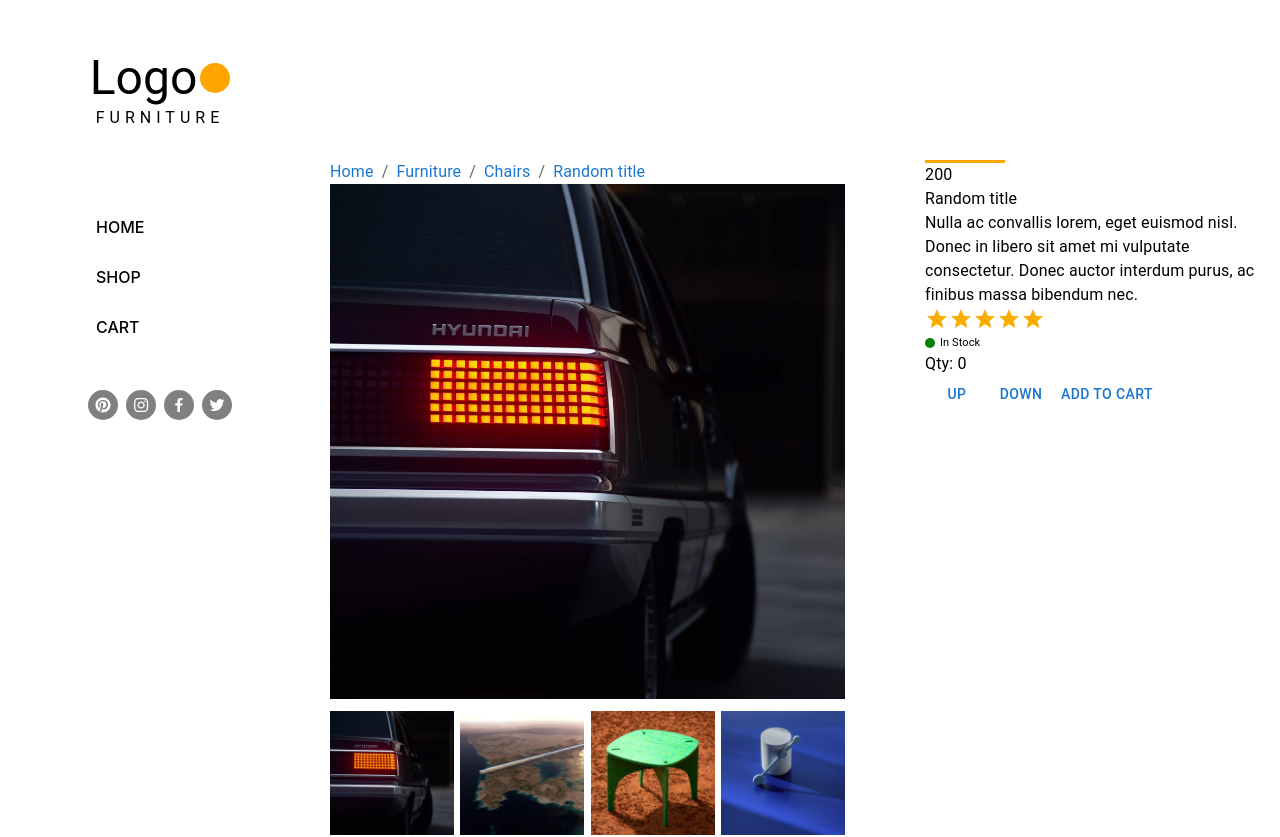
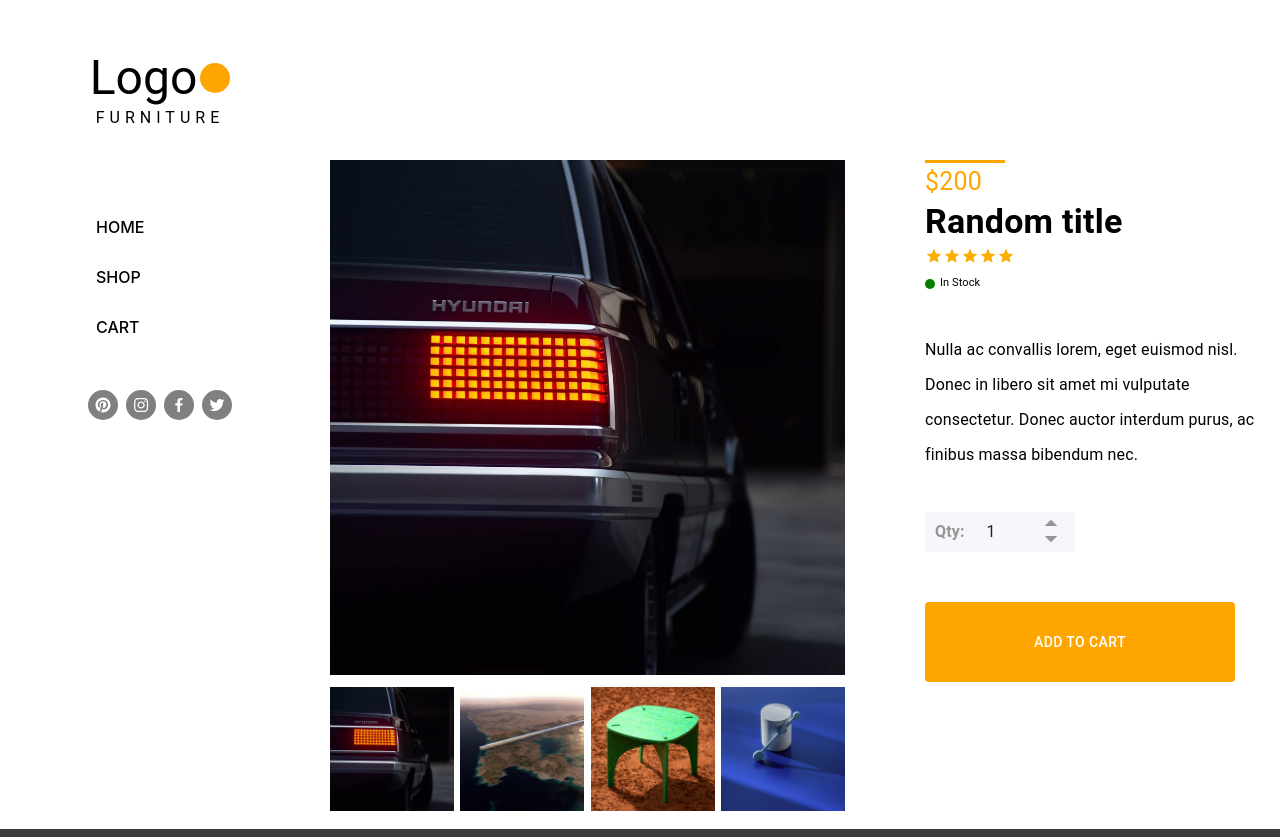
Before and after one commit to damiankuchta/storeTemplate, a React (Create React App) app in the folder frontend/: page / in a window 1280 px wide. Shown: the top 837 px of the page. Built offline with nearby package versions, Linux system fonts and the light colour scheme.

Commit message:
product styling

```diff
--- a/frontend/src/components/QuantityPicker.js
+++ b/frontend/src/components/QuantityPicker.js
@@ -1,23 +1,86 @@
-import React from "react"
+import React, {useState} from "react"
 import Box from "@mui/material/Box";
-import {Button, Typography} from "@mui/material";
+import {Input, Typography} from "@mui/material";
+import {ArrowDropDown, ArrowDropUp} from "@mui/icons-material";
+
 
 export default function QuantityPicker({quantity, setQuantity}) {
+
+    const [isSelected, setIsSelected] = useState(false);
+
+    const qualityPickerSx = {
+        display: "flex",
+        backgroundColor: "#f5f7fa",
+        alignItems: "center",
+        justifyContent: "space-between",
+        width: "150px",
+        "& > *": {
+            padding: "2px 10px",
+        }
+    }
+
+    const textHolderSx = {
+        display: "flex",
+        alignItems: "center",
+        color: "#959595",
+        fontWeight: "bolder",
+    }
+
+    const inputBoxSx = {
+
+        display: "flex",
+        width: "100px",
+        "& > input": {
+            cursor: "text",
+        },
+        border: isSelected ? "black 2px solid" : "#f5f7fa 2px solid",
+        borderRadius: "5px",
+
+    }
+
+    const arrowHolderSx = {
+        display: "flex",
+        flexDirection: "column",
+
+        "& > svg": {
+            color: "#959595",
+            cursor: "pointer",
+            margin: 0,
+            padding: 0,
+            height: "15px",
+            transform: "scale(2)"
+        },
+
+    }
+
 
     const changeQuantity = (quantity) => {
         setQuantity(old => {
             const total = old + quantity
-            return total > 0 ? total : 0
+            return (total > 1 ? total : 1)
         })
     }
 
+    const typeInQuantity = (event) => {
+        setQuantity(() => {
+            const value = event.target.value
+            return (value > 1 ? value : 1)
+        })
+    }
+
+
     return (
-        <Box as={'span'}>
-            <Typography>
-                Qty: {quantity}
-            </Typography>
-            <Button onClick={() => changeQuantity(1)}>Up</Button>
-            <Button onClick={() => changeQuantity(-1)}>Down</Button>
+        <Box component={'span'} sx={qualityPickerSx}>
+            <Typography sx={textHolderSx}>Qty: </Typography>
+
+            <Box sx={inputBoxSx} onFocus={() => setIsSelected(true)} onBlur={() => setIsSelected(false)}>
+                <Input type={'number'} onChange={typeInQuantity} value={quantity} disableUnderline/>
+                <Box sx={arrowHolderSx}>
+                    <ArrowDropUp onClick={() => changeQuantity(1)}/>
+                    <ArrowDropDown onClick={() => changeQuantity(-1)}/>
+                </Box>
+
+            </Box>
         </Box>
     )
 }
--- a/frontend/src/features/products/components/Product/AddToBasket.js
+++ b/frontend/src/features/products/components/Product/AddToBasket.js
@@ -1,7 +1,28 @@
-import React from "react"
+import React, {useState} from "react"
 import {Button} from "@mui/material";
+import QuantityPicker from "../../../../components/QuantityPicker";
+import Box from "@mui/material/Box";
 
-export default function AddToBasket({variant, quantity}) {
+const addToBaskerSx = {
+    "& > *": {
+        marginBottom: "50px"
+    }
+}
+
+const buttonSx = {
+    backgroundColor: "orange",
+    color: "white",
+    width: "310px",
+    height: "80px",
+
+    "&:hover": {
+        backgroundColor: "black",
+    },
+}
+
+export default function AddToBasket({variant}) {
+
+    const [quantity, setQuantity] = useState(1);
 
     const addToBasketClick = () => {
         console.log("add variant:", variant)
@@ -9,6 +30,12 @@
     }
 
     return (
-        <Button onClick={addToBasketClick}>Add to cart</Button>
+        <Box sx={addToBaskerSx}>
+            <QuantityPicker
+                setQuantity={setQuantity}
+                quantity={quantity}/>
+            <Button sx={buttonSx} onClick={addToBasketClick}>Add to cart</Button>
+        </Box>
+
     )
 }
--- a/frontend/src/features/products/components/Product/index.js
+++ b/frontend/src/features/products/components/Product/Product.js
@@ -1,26 +1,23 @@
 import React, {useEffect, useState} from "react"
-import {Button, Grid, Typography} from "@mui/material";
-import QuantityPicker from "../../../../components/QuantityPicker";
+import {Grid} from "@mui/material";
 import product from "../../../../data/productData"
 import Pictures from "./Pictures";
 import AddToBasket from "./AddToBasket";
-import StarsRaiting from "./StarsRaiting";
-import PriceTag from "./PriceTag";
 import OrangeLine from "../../../../components/OrangeLine";
-import IsInStock from "./IsInStock";
 import BreadCrumbs from "./BreadCrumbs";
+import ProductInfo from "./ProductInfo/index";
 import Box from "@mui/material/Box";
 
 
 const productBoxSx = {
     padding: "10px",
-    marginTop: {"sm": "150px", "xs": "100px"}
+    marginTop: {"sm": "150px", "xs": "100px"},
+
 }
 
 export default function Product() {
 
     const [products, setProducts] = useState(product)
-    const [quantity, setQuantity] = useState(0);
     const [currentVariant, setCurrentVariant] = useState({})
 
     useEffect(() => {
@@ -29,10 +26,9 @@
 
     return (
         <Box sx={productBoxSx}>
-
+            {/*<BreadCrumbs title={products.title}/>*/}
             <Grid container spacing={10}>
                 <Grid xs={12} md={7} item>
-                    <BreadCrumbs title={products.title}/>
                     <Pictures variant={currentVariant}
                               products={products}
                               setCurrentVariant={setCurrentVariant}/>
@@ -40,17 +36,8 @@
 
                 <Grid xs={12} md={5} item>
                     <OrangeLine/>
-                    <PriceTag price={currentVariant.price}/>
-                    <Typography>{products.title}</Typography>
-                    <Typography>{products.description}</Typography>
-                    <StarsRaiting value={products.rating}/>
-                    <IsInStock isInStock={currentVariant.isInStock}/>
-                    <QuantityPicker
-                        setQuantity={setQuantity}
-                        quantity={quantity}/>
-                    <AddToBasket variant={currentVariant}
-                                 quantity={quantity}>Add to cart</AddToBasket>
-
+                    <ProductInfo product={product} currentVariatn={currentVariant}/>
+                    <AddToBasket variant={currentVariant}/>
                 </Grid>
             </Grid>
         </Box>
--- a/frontend/src/features/products/components/Product/PriceTag.js
+++ b/frontend/src/features/products/components/Product/ProductInfo/PriceTag.js
@@ -1,11 +1,16 @@
 import React from "react"
 import {Typography} from "@mui/material";
+
+const priceSx = {
+    color: "orange",
+    fontSize: "25px"
+}
 
 export default function PriceTag({price}) {
 
     return (
-            <Typography>
-                {price}
+            <Typography sx={priceSx}>
+                ${price}
             </Typography>
     )
 }
--- /dev/null
+++ b/frontend/src/features/products/components/Product/ProductInfo/ProductInfo.js
@@ -0,0 +1,39 @@
+import React from "react"
+import {Typography} from "@mui/material";
+import Box from "@mui/material/Box";
+import StarsRaiting from "./StarsRaiting";
+import IsInStock from "./IsInStock";
+import PriceTag from "./PriceTag";
+
+const topHolderSx = {
+    marginBottom: "40px",
+
+    "& > *": {
+        marginY: "5px"
+    },
+
+    "& > h4": {
+        fontWeight: "bold"
+    }
+}
+
+const descriptionText = {
+    lineHeight: "35px",
+    marginBottom: "40px",
+}
+
+export default function ProductInfo({product, currentVariatn}) {
+
+    return (
+        <Box>
+            <Box sx={topHolderSx}>
+                <PriceTag price={currentVariatn.price}/>
+                <Typography variant={"h4"}>{product.title}</Typography>
+                <StarsRaiting value={product.rating}/>
+                <IsInStock isInStock={currentVariatn.isInStock}/>
+            </Box>
+
+            <Typography sx={descriptionText}>{product.description}</Typography>
+        </Box>
+    )
+}
--- a/frontend/src/features/products/components/Product/StarsRaiting.js
+++ b/frontend/src/features/products/components/Product/ProductInfo/StarsRaiting.js
@@ -1,9 +1,11 @@
 import React from "react"
 import {Rating} from "@mui/material";
+
+
 
 export default function StarsRaiting({value}) {
 
     return (
-        <Rating name="read-only" value={value} readOnly/>
+        <Rating size={'small'} name="read-only" value={value} readOnly/>
     )
 }
--- /dev/null
+++ b/frontend/src/features/products/components/Product/ProductInfo/index.js
@@ -0,0 +1,2 @@
+import ProductInfo from "./ProductInfo";
+export default ProductInfo
--- a/frontend/src/layouts/Main/Main.js
+++ b/frontend/src/layouts/Main/Main.js
@@ -1,6 +1,6 @@
 import React from "react"
 import ShowCaseList from "../../features/products/components/Home/ShowCaseList";
-import Product from "../../features/products/components/Product/index";
+import Product from "../../features/products/components/Product/Product";
 
 
 export default function Main() {
```
Also changed, not shown: frontend/src/components/Button.js (deleted), frontend/src/features/products/components/Product/ProductInfo/IsInStock.js (renamed from frontend/src/features/products/components/Product/IsInStock.js).
